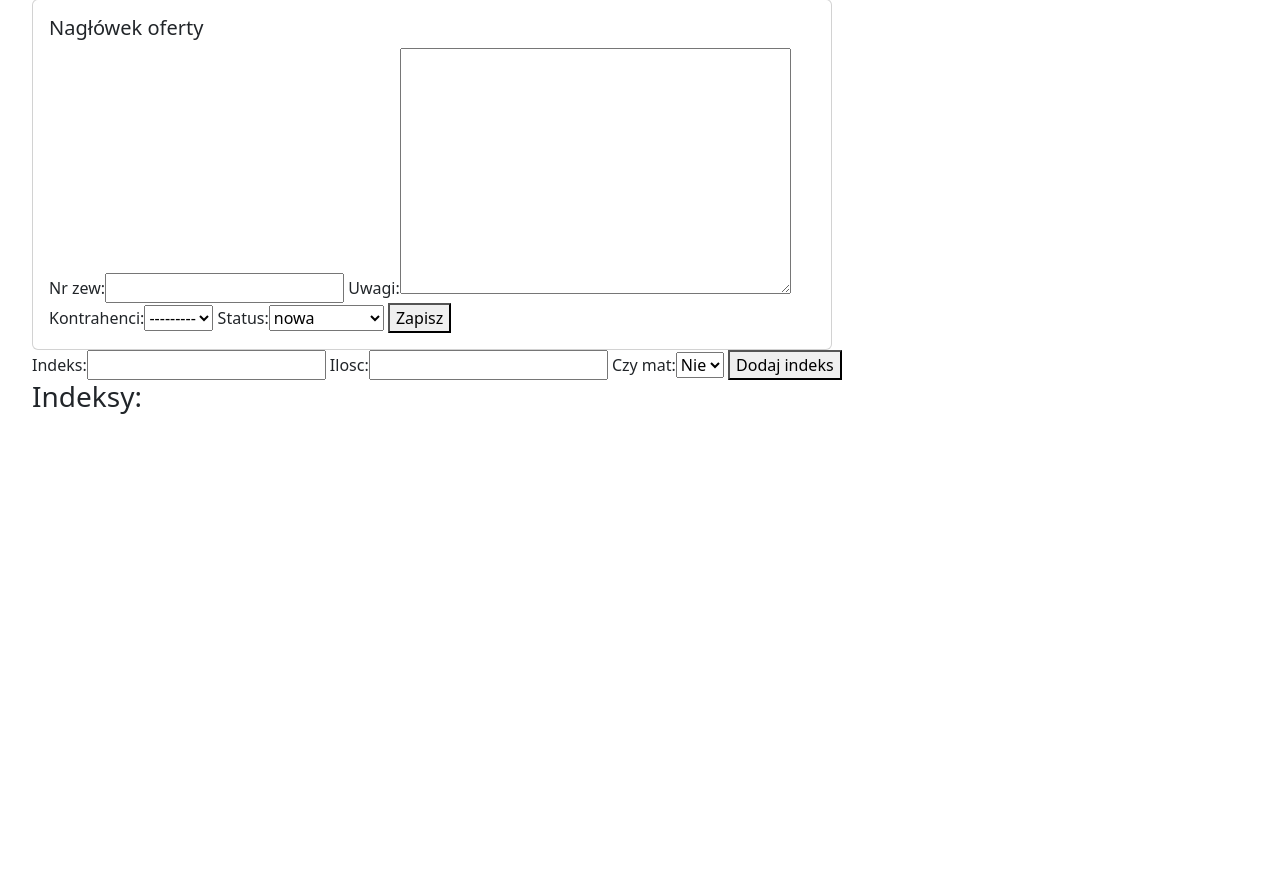
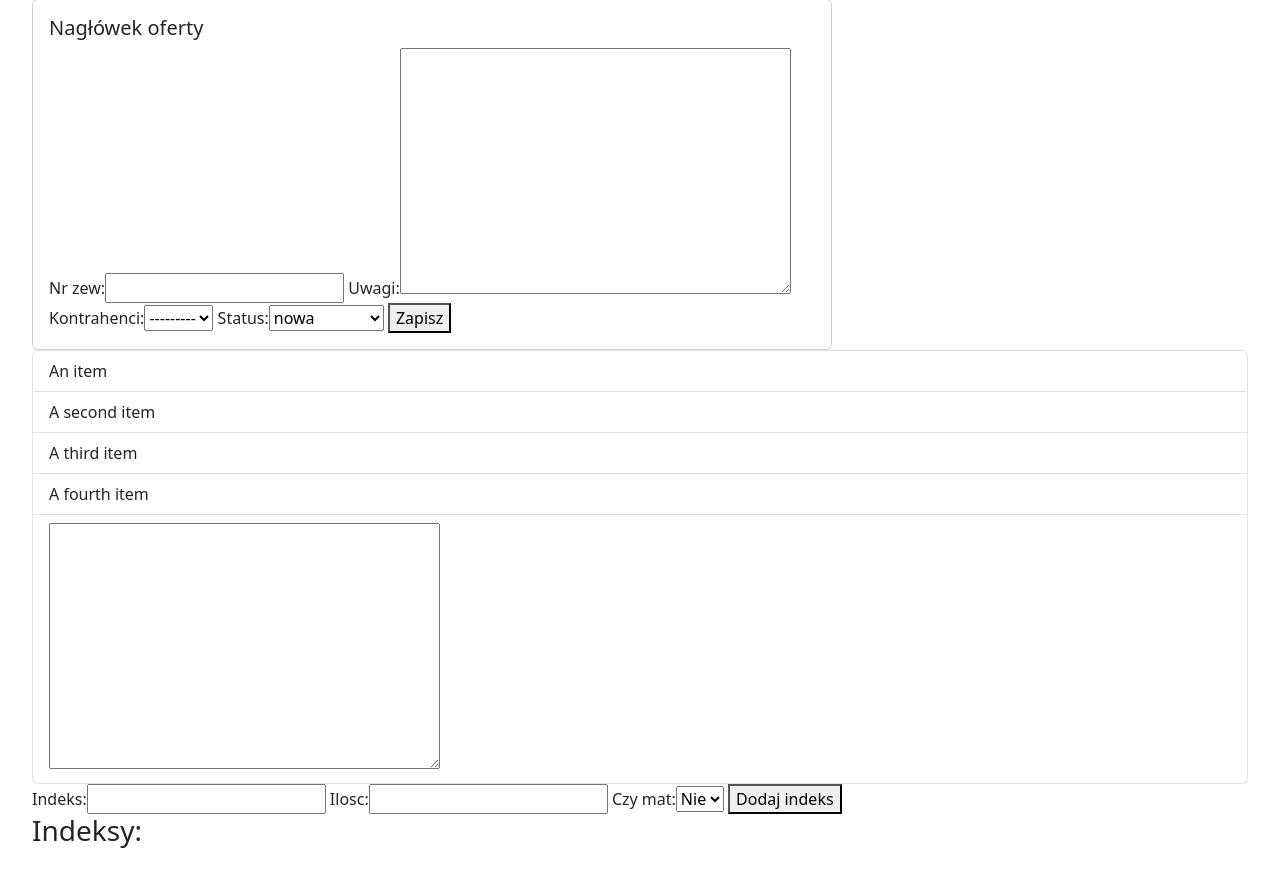
Before and after one commit to kbudzi/DjangoApp, a Django app: template templates/edytuj_oferte.html in a window 1280 px wide. Shown: the part 147-1035 px from the top of the page. Before the commit the page ends 561 px from the top, so only its background shows below. Run offline with Django 3.2, Linux system fonts and the light colour scheme; the template is opened without the code that fills it: values that come from a table or form of the project are taken from there, others are empty; some libraries are stand-ins or nearby versions.

Commit message:
troche frontendu

```diff
--- a/templates/edytuj_oferte.html
+++ b/templates/edytuj_oferte.html
@@ -17,7 +17,13 @@
         </div>
     </div>
 
-
+      <ul class="list-group">
+        <li class="list-group-item">An item</li>
+        <li class="list-group-item">A second item</li>
+        <li class="list-group-item">A third item</li>
+        <li class="list-group-item">A fourth item</li>
+        <li class="list-group-item">{{ oferta_form.Uwagi | bootstrap }}</li>
+      </ul>
      <form method="post" enctype="multipart/form-data">
         {% csrf_token %}
         {{ indeksy_form }}
```
